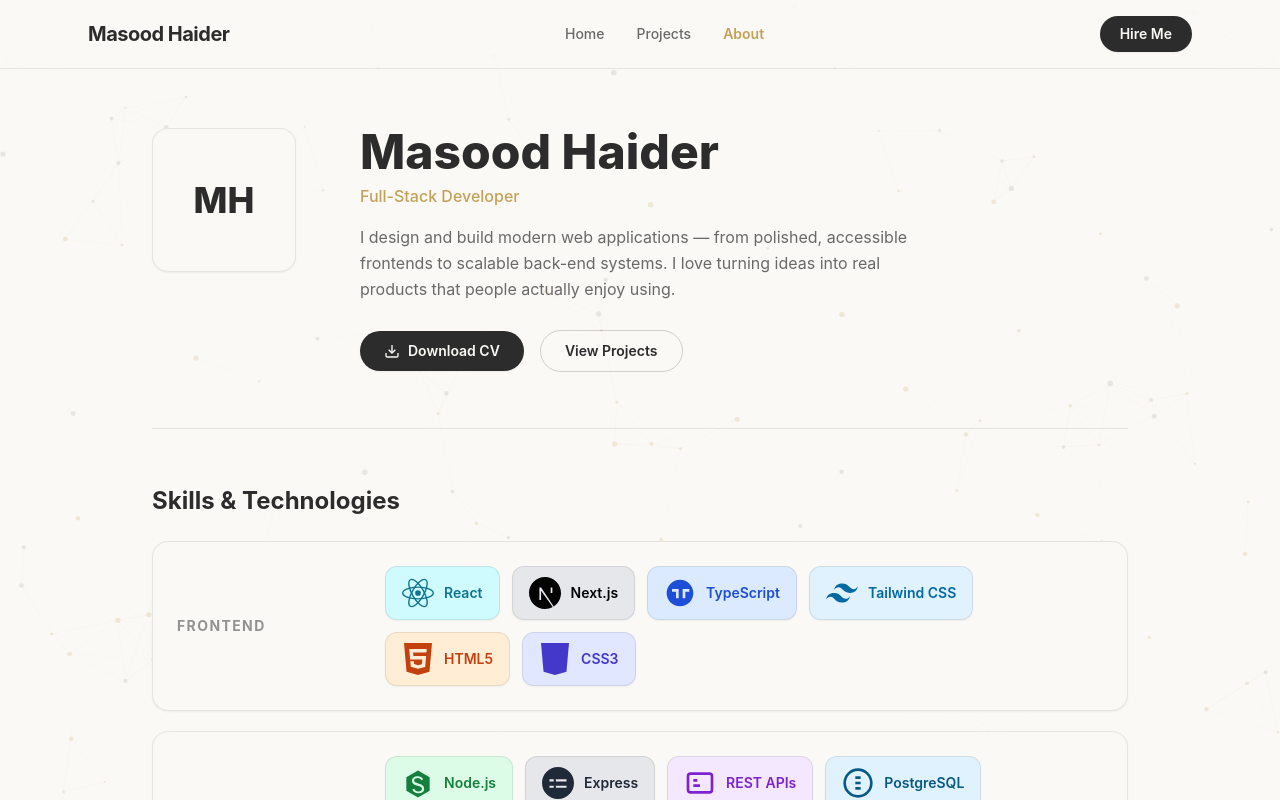
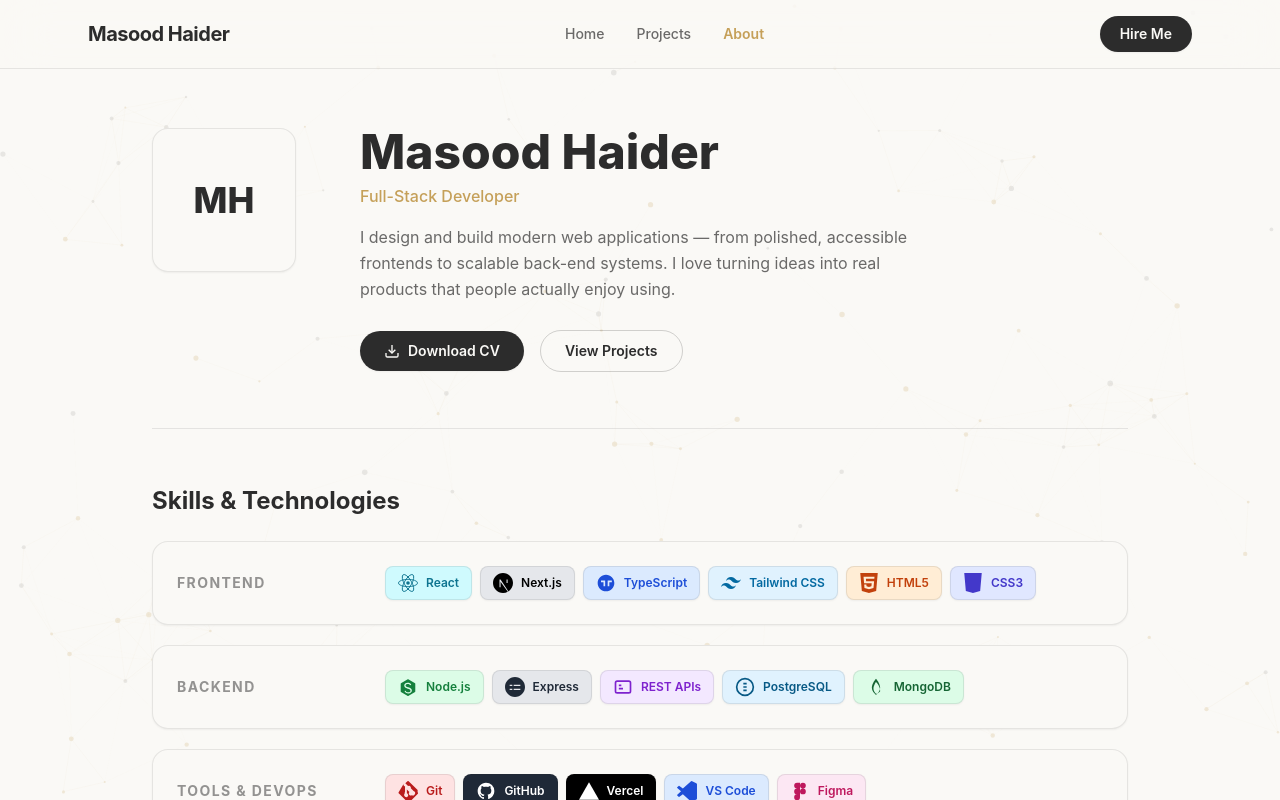
Before and after one commit to Masood-Haider/projects-gallery, a Next.js app: page /about in a window 1280 px wide. Shown: the top 800 px of the page. Built offline with nearby package versions, Linux system fonts and the light colour scheme.

Commit message:
Reduce skill badge and icon sizes on About page for sleek proportions

```diff
--- a/app/about/page.tsx
+++ b/app/about/page.tsx
@@ -71,11 +71,11 @@ export default function AboutPage() {
                   {group.label}
                 </h3>
               </div>
-              <div className="flex flex-wrap items-center gap-3 flex-1">
+              <div className="flex flex-wrap items-center gap-2 flex-1">
                 {group.skills.map((skill) => (
                   <span
                     key={skill}
-                    className={`inline-flex items-center gap-2.5 rounded-xl border border-charcoal/10 px-4 py-2.5 text-sm font-semibold shadow-sm hover:scale-105 transition-all duration-200 ${getSkillColors(skill)}`}
+                    className={`inline-flex items-center gap-2 rounded-lg border border-charcoal/10 px-3 py-1.5 text-xs font-semibold shadow-sm hover:scale-105 transition-all duration-200 ${getSkillColors(skill)}`}
                   >
                     <SkillIcon name={skill} />
                     {skill}
@@ -160,7 +160,7 @@ const skillGroups = [
 ];
 
 function SkillIcon({ name }: { name: string }) {
-  const cls = "w-7 h-7 sm:w-8 sm:h-8 flex-shrink-0";
+  const cls = "w-4.5 h-4.5 sm:w-5 sm:h-5 flex-shrink-0";
   switch (name) {
     case "React":
       return (
```
